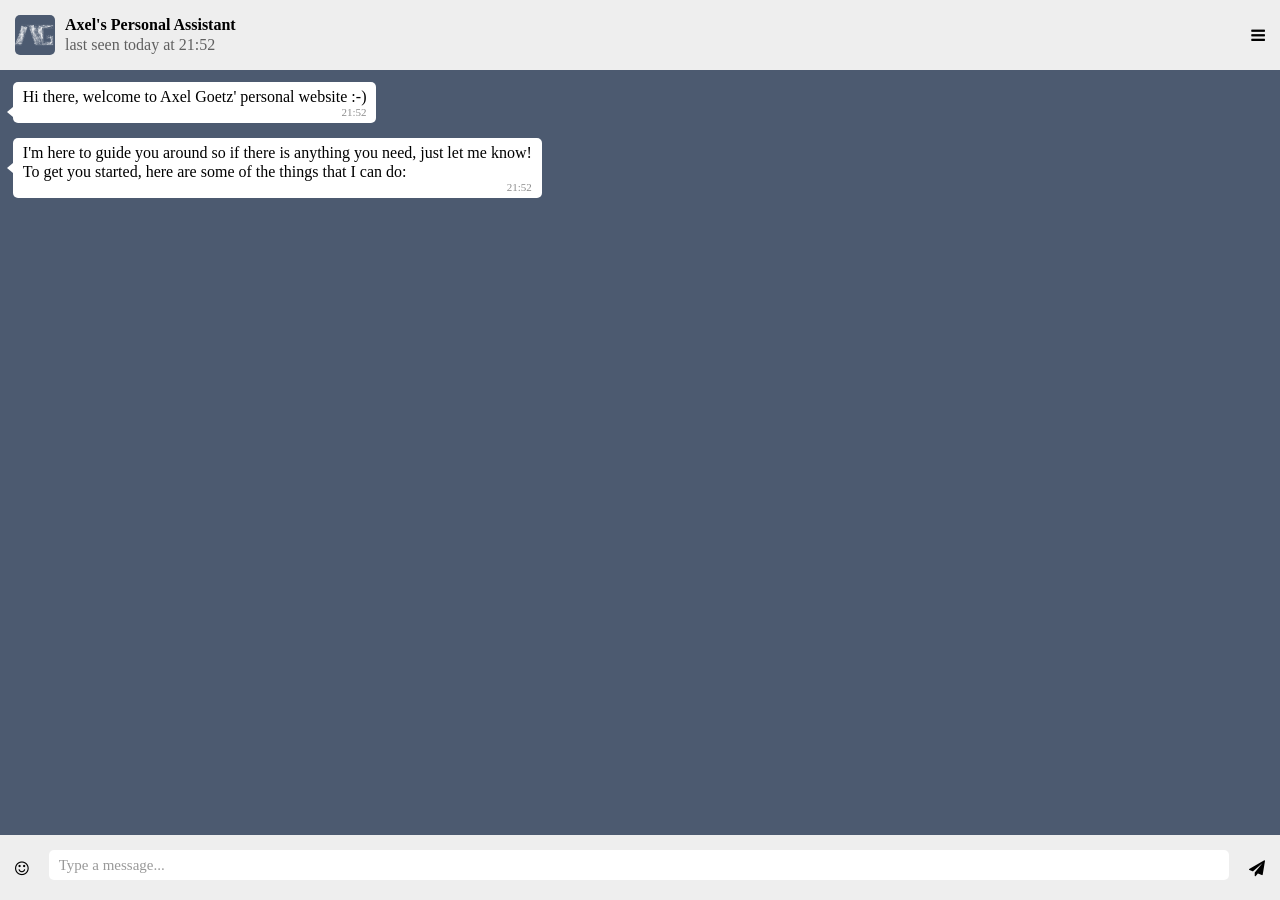
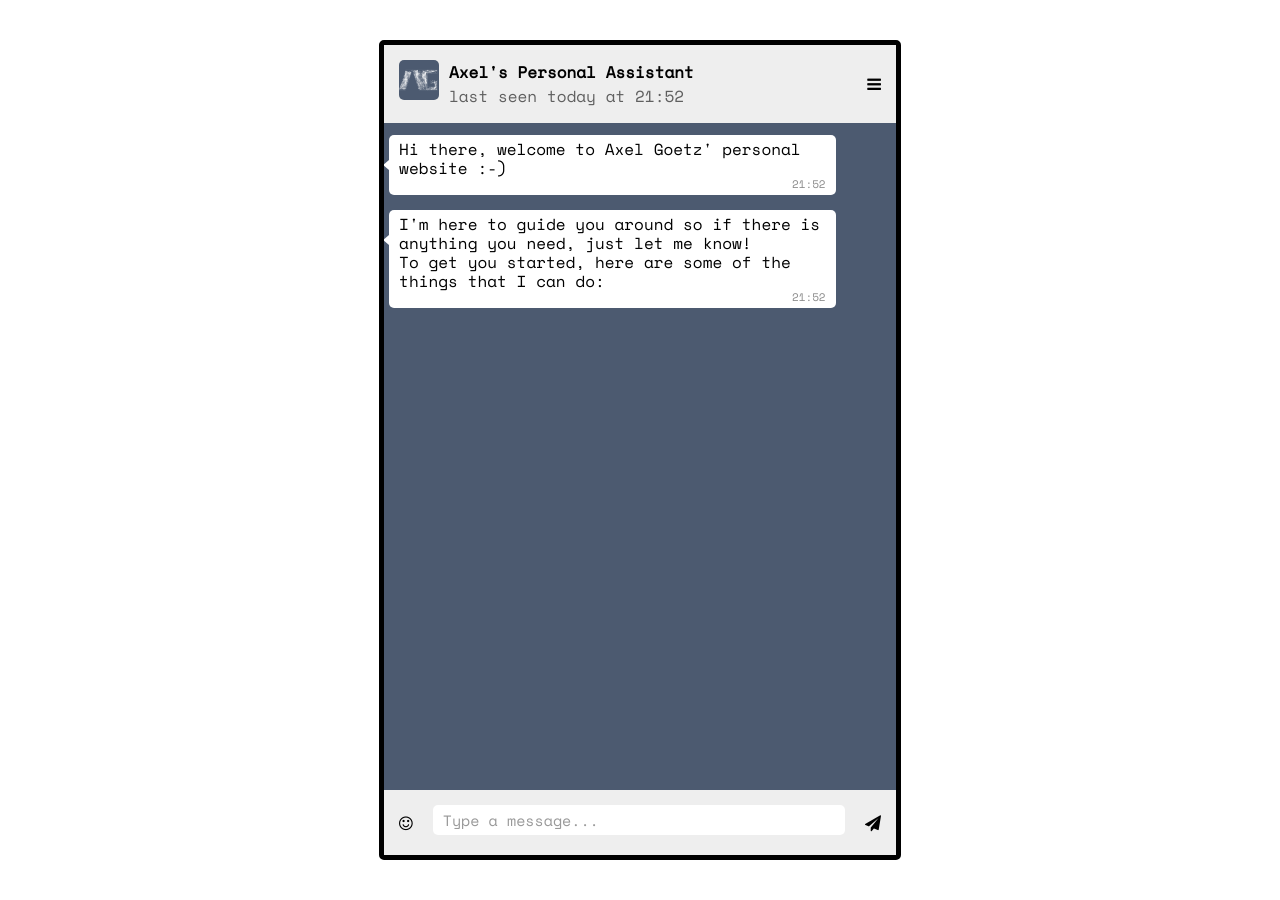
Before and after one commit to AxelGoetz/axelgoetz.github.io, a Jekyll site: the page built from index.html, in a window 1280 px wide. Built offline with Jekyll 4.4.1, drawn with Linux system fonts in a browser that asks for light colours.

Commit message:
Smaller screen

```diff
--- a/_layouts/default.html
+++ b/_layouts/default.html
@@ -18,11 +18,14 @@
     <link rel="shortcut icon" href="{{ "/assets/images/favicon.png" | prepend: site.baseurl }}">
     <link rel="stylesheet" href="{{ "/assets/css/main.css" | prepend: site.baseurl }}">
     <link rel="stylesheet" href="https://cdnjs.cloudflare.com/ajax/libs/font-awesome/4.7.0/css/font-awesome.min.css">
+    <link href="https://fonts.googleapis.com/css?family=Space+Mono" rel="stylesheet">
   </head>
 
   <body>
     <!-- {% include header.html %} -->
+    <div class="content">
        {{ content }}
+    </div>
      <!-- {% include footer.html %} -->
   </body>
 
--- a/assets/css/main.css
+++ b/assets/css/main.css
@@ -10,12 +10,72 @@ html, body {
   width: 100%;
   margin: 0;
   padding: 0;
+  font-family: 'Space Mono', monospace;
 }
 
-.container {
+.content {
   height: 100%;
   width: 100%;
+}
 
+@media screen and (max-width: 700px) {
+  .container {
+    height: 100%;
+    width: 100%;
+  }
+}
+
+@media screen and (min-width: 700px) and (max-width: 1000px) {
+  .container {
+    height: 90%;
+    width: 60%;
+
+    position:absolute; /*it can be fixed too*/
+    left:0; right:0;
+    top:0; bottom:0;
+
+    border: 5px solid black;
+    border-radius: 5px;
+
+    margin: auto;
+  }
+}
+
+
+@media screen and (min-width: 1000px) and (max-width: 1400px) {
+  .container {
+    height: 90%;
+    width: 40%;
+
+    position:absolute; /*it can be fixed too*/
+    left:0; right:0;
+    top:0; bottom:0;
+
+    border: 5px solid black;
+    border-radius: 5px;
+
+    margin: auto;
+  }
+}
+
+@media screen and (min-width: 1400px) {
+  .container {
+    height: 90%;
+    width: 30%;
+
+    position:absolute; /*it can be fixed too*/
+    left:0; right:0;
+    top:0; bottom:0;
+
+    border: 5px solid black;
+    border-radius: 5px;
+
+    margin: auto;
+  }
+}
+
+
+.container {
   display: flex;
   flex-direction: column;
   flex-wrap: nowrap;
```
